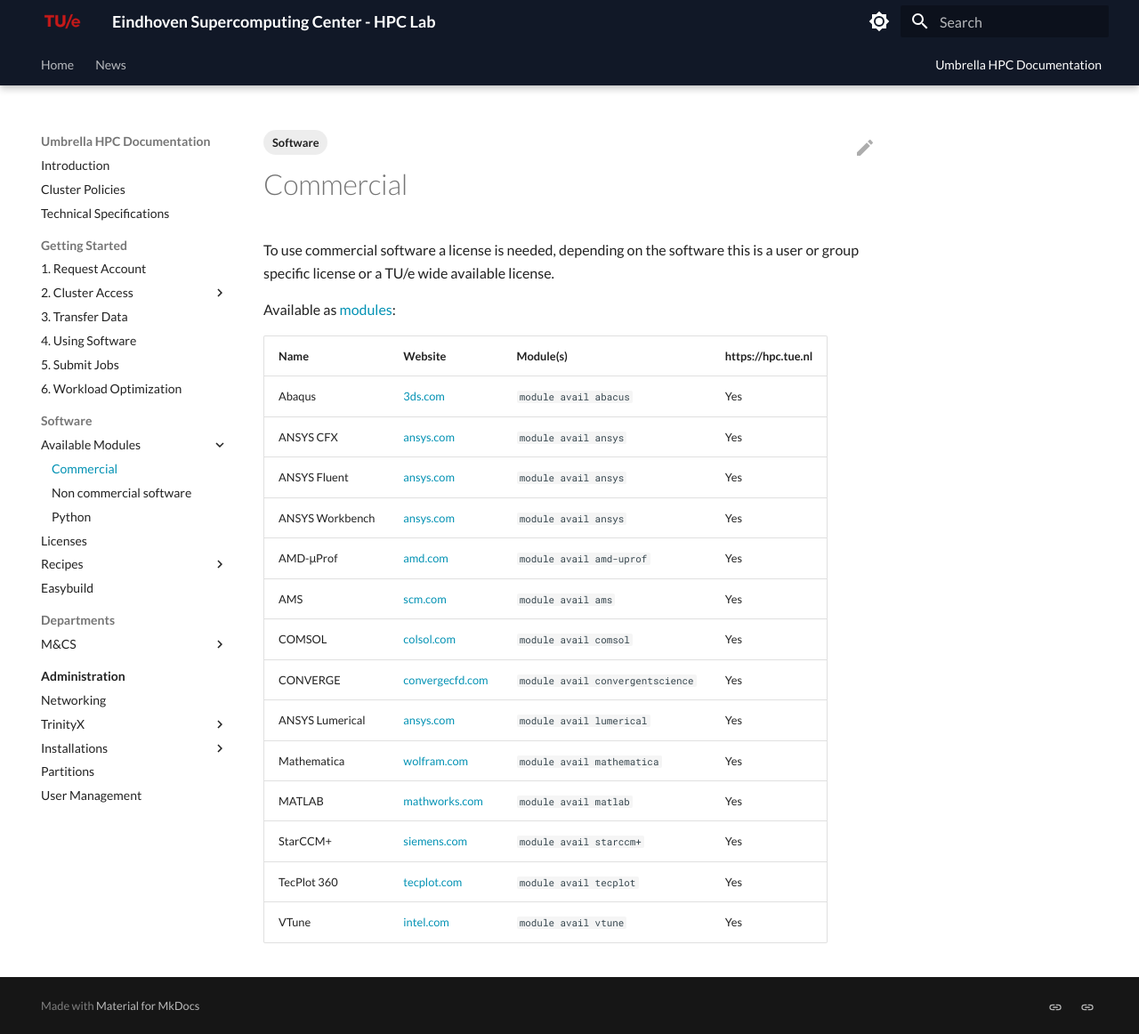
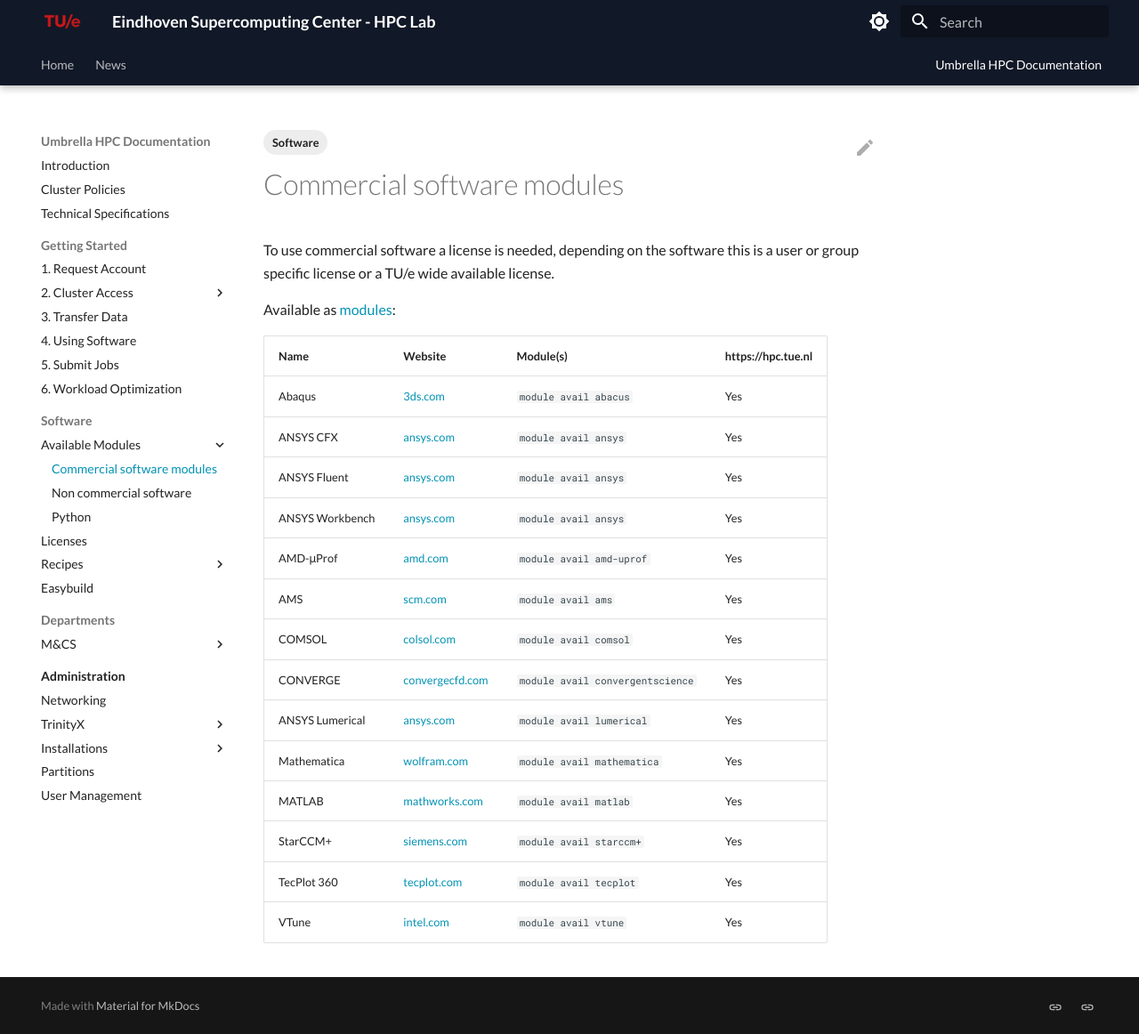
Before and after one commit to gferhpc/supercomputing.tue.nl, an MkDocs documentation site: the page built from pages/documentation/software/modules/commercial.md, in a window 1280 px wide and 1162 px high. Shown: the whole window at 89% size. Built offline with MkDocs 1.6.1 and Material for MkDocs 9.7.7, drawn with Linux system fonts in a browser that asks for light colours.

Commit message:
Update commercial.md

```diff
--- a/pages/documentation/software/modules/commercial.md
+++ b/pages/documentation/software/modules/commercial.md
@@ -1,4 +1,5 @@
 ---
+title: Commercial software modules
 tags: [Software]
 ---
 To use commercial software a license is needed, depending on the software this is a user or group specific license or a TU/e wide available license.
```
